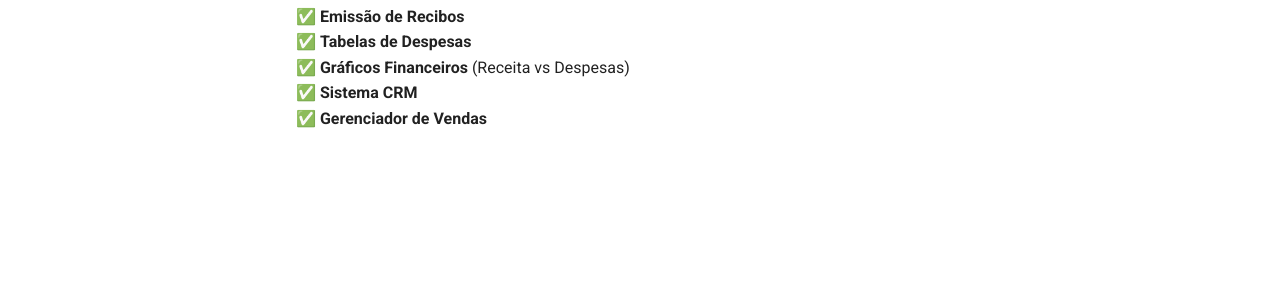
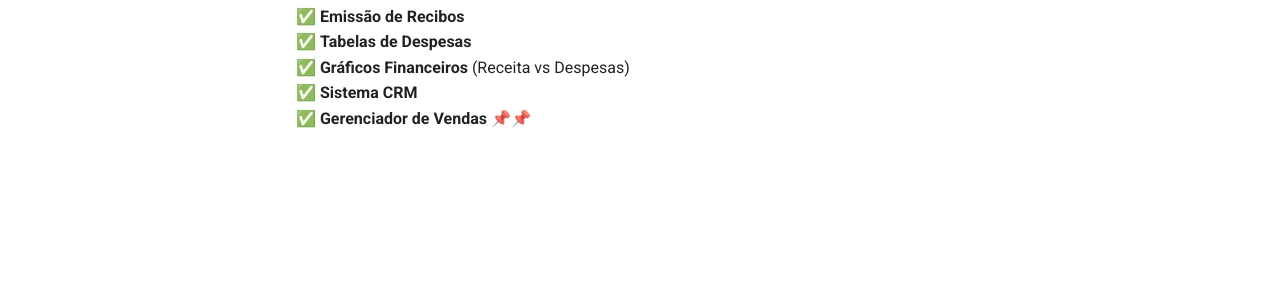
Before and after one commit to mdsreq-fga-unb/2025.1-T01-VidracariaModelo, an MkDocs documentation site: the page built from docs/docs/Atas/15_04.md, in a window 1280 px wide. Shown: the part 376-676 px from the top of the page. Built offline with MkDocs 1.6.1 and Material for MkDocs 9.7.7, drawn with Linux system fonts in a browser that asks for light colours; comment, search, counter and statistics services are not loaded.

```diff
--- a/docs/docs/Atas/15_04.md
+++ b/docs/docs/Atas/15_04.md
@@ -11,4 +11,4 @@ Foram solicitados os seguintes itens adicionais em relação ao definido primeir
 ✅ **Tabelas de Despesas**
 ✅ **Gráficos Financeiros** (Receita vs Despesas)
 ✅ **Sistema CRM**
-✅ **Gerenciador de Vendas**
+✅ **Gerenciador de Vendas**  📌📌
```
